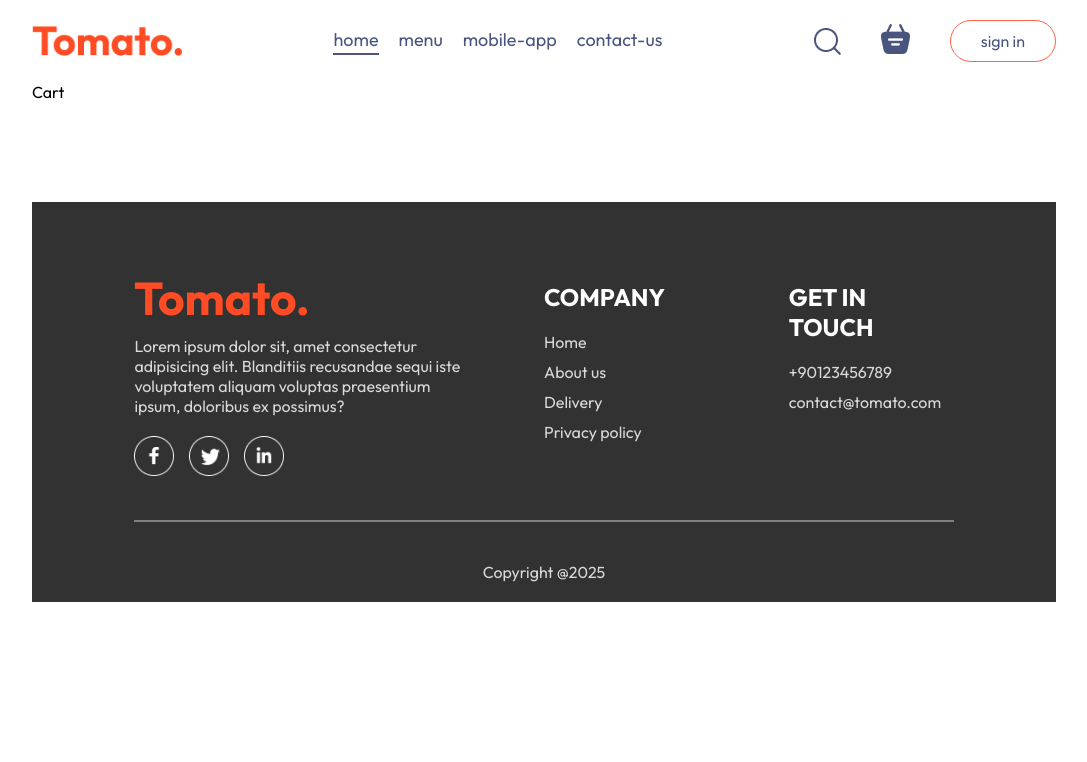
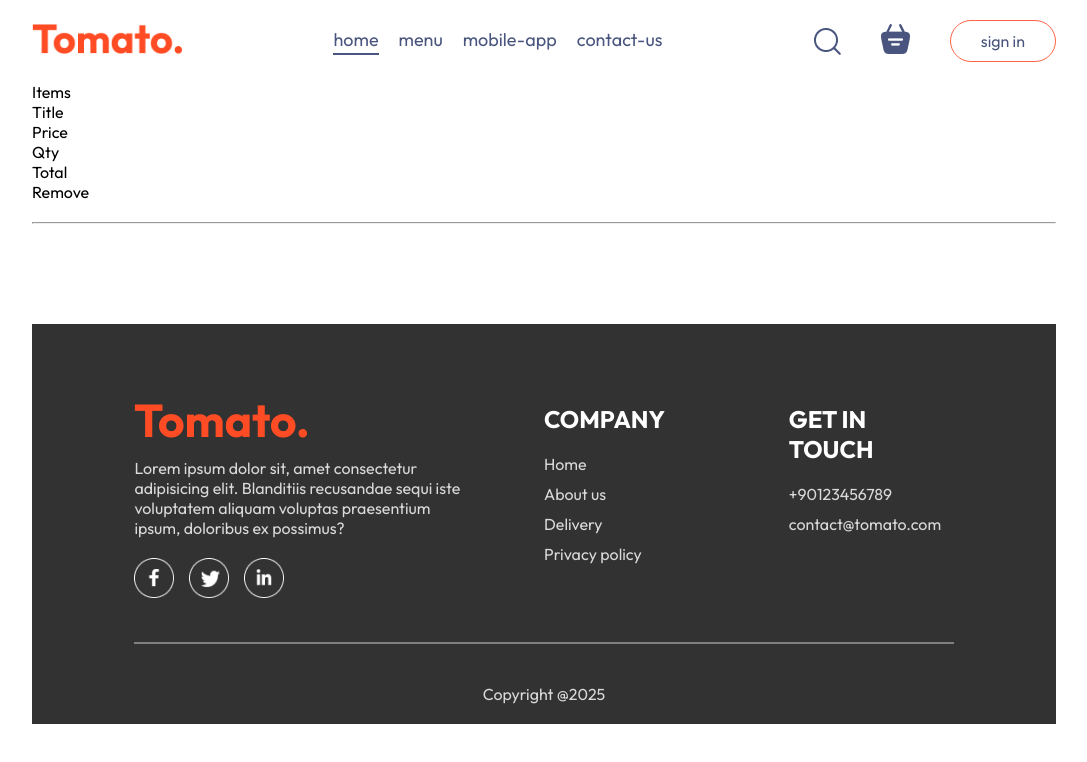
Before and after one commit to nguyenphuochao/fullstack-food-delivery, a React (Vite) app in the folder frontend/: page /cart in a window 1280 px wide. Shown: the top 762 px of the page, without its empty margins (96-1183 px from the left). Built offline with nearby package versions, Linux system fonts and the light colour scheme.

Commit message:
feat: cart context

```diff
--- a/frontend/src/components/FoodDisplay/FoodDisplay.jsx
+++ b/frontend/src/components/FoodDisplay/FoodDisplay.jsx
@@ -7,7 +7,7 @@ const FoodDisplay = ({ category }) => {
 
     const { food_list } = useContext(StoreContext);
 
-    console.log(food_list);
+    // console.log(food_list);
 
     return (
         <div className='food-display' id='food-display'>
--- a/frontend/src/components/FoodItem/FoodItem.jsx
+++ b/frontend/src/components/FoodItem/FoodItem.jsx
@@ -1,21 +1,22 @@
-import React, { useState } from 'react'
+import React, { useContext, useState } from 'react'
 import './FoodItem.css'
 import { assets } from '../../assets/assets'
+import { StoreContext } from '../../context/StoreContext';
 
 const FoodItem = ({ item }) => {
 
-    const [itemCount, setitemCount] = useState(0);
+    const { cartItems, addToCart, removeFromCart } = useContext(StoreContext);
 
     return (
         <div className='food-item'>
             <div className='food-item-img-container'>
                 <img className='food-item-image' src={item.image} alt="" />
-                {!itemCount
-                    ? <img className='add' onClick={() => setitemCount(prev => prev + 1)} src={assets.add_icon_white} alt="" />
+                {!cartItems[item._id]
+                    ? <img className='add' onClick={() => addToCart(item._id)} src={assets.add_icon_white} alt="" />
                     : <div className='food-item-counter'>
-                        <img onClick={() => setitemCount(prev => prev - 1)} src={assets.remove_icon_red} alt="" />
-                        <p>{itemCount}</p>
-                        <img onClick={() => setitemCount(prev => prev + 1)} src={assets.add_icon_green} alt="" />
+                        <img onClick={() => removeFromCart(item._id)} src={assets.remove_icon_red} alt="" />
+                        <p>{cartItems[item._id]}</p>
+                        <img onClick={() => addToCart(item._id)} src={assets.add_icon_green} alt="" />
                     </div>
                 }
             </div>
--- a/frontend/src/components/Navbar/Navbar.jsx
+++ b/frontend/src/components/Navbar/Navbar.jsx
@@ -9,7 +9,7 @@ function Navbar({ setShowLogin }) {
 
     return (
         <div className='navbar'>
-            <img src={assets.logo} alt="" className='logo' />
+            <Link to="/"><img src={assets.logo} alt="" className='logo' /></Link>
             <ul className='navbar-menu'>
                 <Link to={'/'} onClick={() => setMenu("home")} className={menu === "home" ? "active" : ""}>home</Link>
                 <a href='#explore-menu' onClick={() => setMenu("menu")} className={menu === "menu" ? "active" : ""}>menu</a>
@@ -19,7 +19,7 @@ function Navbar({ setShowLogin }) {
             <div className='navbar-right'>
                 <img src={assets.search_icon} alt="" />
                 <div className='navbar-search-icon'>
-                    <img src={assets.basket_icon} alt="" />
+                    <Link to="/cart"><img src={assets.basket_icon} alt="" /></Link>
                     <div className='dot'></div>
                 </div>
                 <button onClick={() => setShowLogin(true)}>sign in</button>
--- a/frontend/src/context/StoreContext.jsx
+++ b/frontend/src/context/StoreContext.jsx
@@ -1,11 +1,34 @@
-import { createContext } from "react";
+import { createContext, useEffect, useState } from "react";
 import { food_list } from "../assets/assets";
 
 export const StoreContext = createContext(null);
 
 const StoreContextProvider = (props) => {
+
+    const [cartItems, setCartItems] = useState([]);
+
+    const addToCart = (itemId) => {
+        if (!cartItems[itemId]) {
+            setCartItems((prev) => ({ ...prev, [itemId]: 1 }));
+        } else {
+            setCartItems((prev) => ({ ...prev, [itemId]: prev[itemId] + 1 }))
+        }
+    }
+
+    const removeFromCart = (itemId) => {
+        setCartItems((prev) => ({ ...prev, [itemId]: prev[itemId] - 1 }))
+    }
+
+    useEffect(() => {
+        console.log("cartItems:", cartItems);
+    }, [cartItems])
+
     const contextValue = {
-        food_list
+        food_list,
+        cartItems,
+        setCartItems,
+        addToCart,
+        removeFromCart
     }
 
     return (
--- a/frontend/src/pages/Cart/Cart.jsx
+++ b/frontend/src/pages/Cart/Cart.jsx
@@ -1,10 +1,44 @@
-import React from 'react'
+import React, { useContext } from 'react'
 import './Cart.css'
+import { food_list } from '../../assets/assets'
+import { StoreContext } from '../../context/StoreContext';
 
 const Cart = () => {
-  return (
-    <div>Cart</div>
-  )
+
+    const { cartItems, food_list, removeFromCart } = useContext(StoreContext);
+
+    return (
+        <div className='cart'>
+            <div className='cart-items'>
+                <div className='cartt-items-title'>
+                    <p>Items</p>
+                    <p>Title</p>
+                    <p>Price</p>
+                    <p>Qty</p>
+                    <p>Total</p>
+                    <p>Remove</p>
+                </div>
+                <br />
+                <hr />
+                {
+                    food_list.map((item, index) => {
+                        if (cartItems[item._id] > 0) {
+                            return (
+                                <div key={index} className='cart-items-title cart-items-item'>
+                                    <img src={item.image} alt={item.name} />
+                                    <p>{item.name}</p>
+                                    <p>{item.price}</p>
+                                    <p>{cartItems[item._id]}</p>
+                                    <p>{Number(item.price) * Number(cartItems[item._id])}</p>
+                                    <p>x</p>
+                                </div>
+                            )
+                        }
+                    })
+                }
+            </div>
+        </div>
+    )
 }
 
 export default Cart
```
